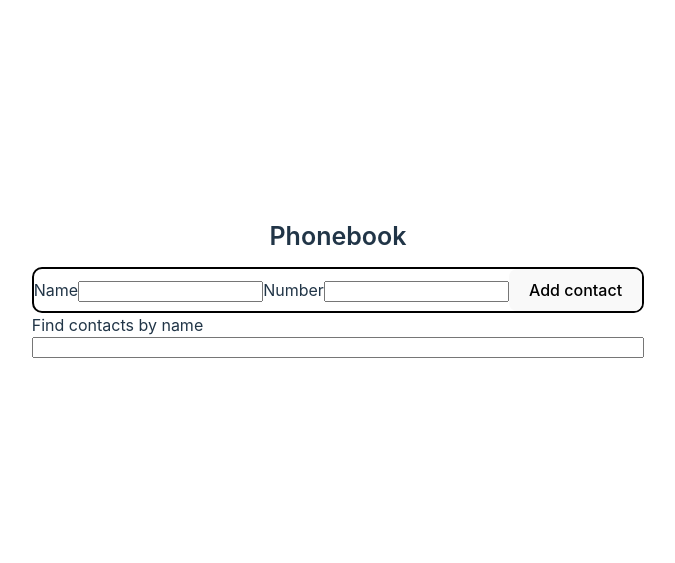
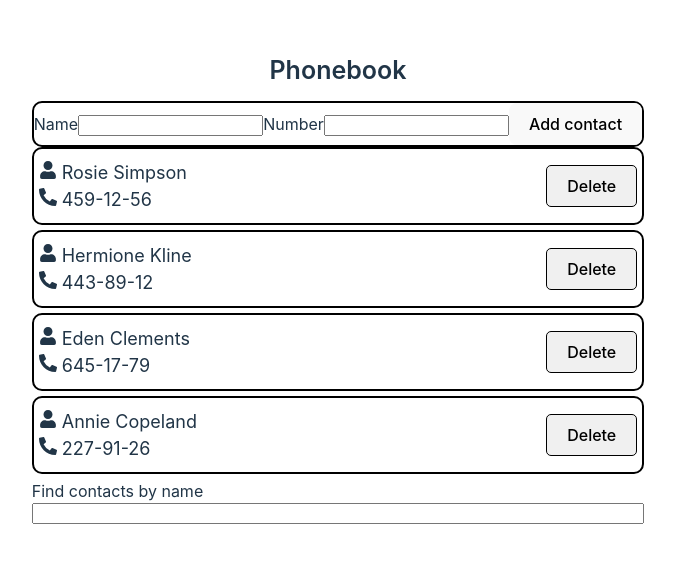
Before and after one commit to Svitlana-2020/goit-react-hw-03, a React (Vite) app: page / in a window 1280 px wide. Shown: the part 113-676 px from the top of the page, without its empty margins (302-977 px from the left). Built offline with nearby package versions, Linux system fonts and the light colour scheme.

Commit message:
localStorage

```diff
--- a/src/App.jsx
+++ b/src/App.jsx
@@ -2,7 +2,7 @@ import "./App.css";
 import ContactList from "./components/ContactList/ContactList";
 import SearchBox from "./components/SearchBox/SearchBox";
 import ContactForm from "./components/ContactForm/ContactForm";
-import { useState } from "react";
+import { useEffect, useState } from "react";
 import { nanoid } from "nanoid";
 import contactsArr from "./contacts.json";
 
@@ -15,8 +15,15 @@ console.log(contactsAr)
 
 function App() {
   const [filter, setFilter] = useState("");
-  const [contacts, setContact] = useState([]);
+  const [contacts, setContact] = useState(() => {
+    const savedContacts = localStorage.getItem('contacts');
+    return (savedContacts ? JSON.parse(savedContacts) : contactsAr);
+  });
 
+
+  useEffect (() => {
+    localStorage.setItem('contacts', JSON.stringify(contacts), [contacts])
+  })
 
   const handleFilter = (evt) => {
     const filterValue = evt.target.value;
@@ -33,6 +40,7 @@ function App() {
   const handleDelete = (id) => {
     setContact(prevContacts => prevContacts.filter(contact => contact.id !== id));
   };
+
  const filteredContact = contacts.filter((contact) =>
       contact.username.toLowerCase().includes(filter.toLowerCase())
     );
@@ -40,7 +48,9 @@ function App() {
     <>
       <h1 className="title">Phonebook</h1>
       <ContactForm  onSubmit={handleSubmit} />
+      {/* <ContactList contacts={contacts}/> */}
       <ContactList contacts={filteredContact} handleDelete={handleDelete} />
+      {/* <ContactList contacts={filteredContact} handleDelete={handleDelete} /> */}
       <SearchBox value={filter} onChange={handleFilter} />
     </>
   );
```
